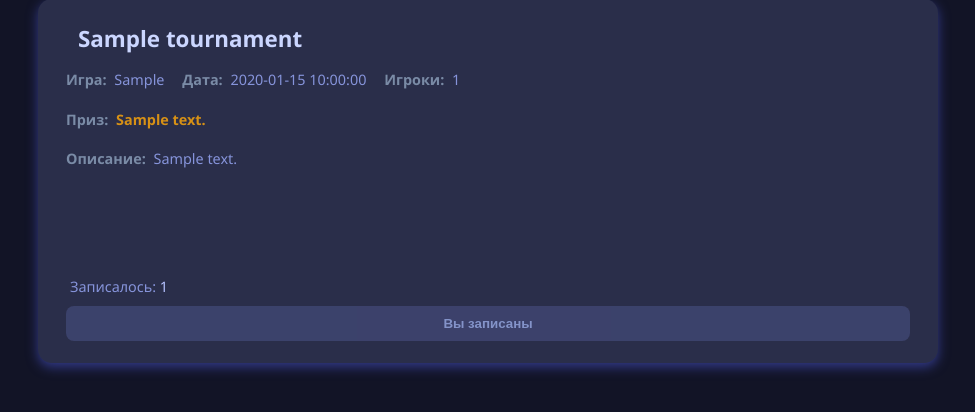
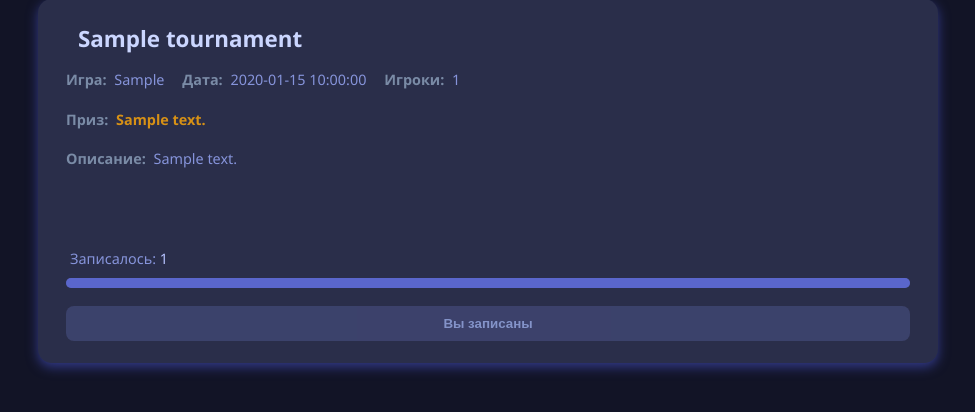
Before and after one commit to Denis24-sdk/blog-platform, a PHP site: page /tournaments.php in a window 1280 px wide. Shown: the part 136-548 px from the top of the page, without its empty margins (152-1127 px from the left). Run offline with PHP 8.4, Linux system fonts and the light colour scheme; the visitor is signed in with stand-in values (Sample User, id 1); tables that the repository leaves empty or names only in its code hold one stand-in row (values such as "Sample post").

Commit message:
Прогресс-бар для турниров

```diff
--- a/public/styles/tournaments.css
+++ b/public/styles/tournaments.css
@@ -172,3 +172,19 @@ h1 {
     }
 
 }
+
+
+.progress-bar {
+    width: 100%;
+    height: 10px; /* Высота прогресс-бара */
+    background-color: #444a7a; /* Цвет фона прогресс-бара */
+    border-radius: 5px; /* Закругление углов */
+    margin-bottom: 10px; /* Отступ снизу */
+}
+
+.progress-fill {
+    height: 100%;
+    background-color: #5a66cc; /* Цвет заполнения прогресс-бара */
+    border-radius: 5px; /* Закругление углов заполнения */
+    transition: width 0.3s ease; /* Плавный переход при изменении ширины */
+}
--- a/public/tournaments.php
+++ b/public/tournaments.php
@@ -54,7 +54,9 @@ try {
                 $isRegistered = in_array($t['id'], $registered);
                 $currentCount = $counts[$t['id']] ?? 0;
                 ?>
-                <article class="tournament-card" tabindex="0" aria-label="Турнир <?= htmlspecialchars($t['title']) ?>">
+
+
+                <article class="tournament-card" data-players-count="<?= (int) $t['players_count'] ?>" tabindex="0" aria-label="Турнир <?= htmlspecialchars($t['title']) ?>">
                     <div class="tournament-header">
                         <div class="tournament-type">
                             <?= htmlspecialchars(mb_convert_case($t['type'], MB_CASE_TITLE, "UTF-8")) ?>
@@ -86,13 +88,18 @@ try {
                             Записалось: <span class="count"><?= $currentCount ?></span>
                         </div>
 
+                        <div class="progress-bar">
+                            <div class="progress-fill" style="width: <?= ($currentCount / ($t['players_count'] ?? 1)) * 100 ?>%;"></div>
+                        </div>
+
                         <button class="btn-register" data-tournament-id="<?= (int) $t['id'] ?>" <?= $isRegistered ? 'disabled' : '' ?>>
                             <?= $isRegistered ? 'Вы записаны' : 'Записаться на турнир' ?>
                         </button>
                     </div>
+                </article>
 
 
-                </article>
+
             <?php endforeach; ?>
         </div>
     <?php endif; ?>
@@ -120,7 +127,6 @@ document.addEventListener('DOMContentLoaded', () => {
                 })
                 .then(response => {
                     if (!response.ok) {
-                    // Если сервер вернул ошибку, пытаемся распарсить сообщение
                         return response.json().then(err => Promise.reject(err));
                     }
                     return response.json();
@@ -129,12 +135,24 @@ document.addEventListener('DOMContentLoaded', () => {
                     if (data.success) {
                         button.textContent = 'Вы записаны';
 
-                    // Ищем элемент с классом .count внутри карточки турнира
                         const container = button.closest('.tournament-card');
                         if (container) {
+                            // Обновляем счётчик
                             const countElem = container.querySelector('.count');
                             if (countElem) {
                                 countElem.textContent = data.count;
+                            }
+
+                            // ОБНОВЛЯЕМ ПРОГРЕСС-БАР
+                            const progressBar = container.querySelector('.progress-fill');
+                            if (progressBar) {
+                                const playersCount = parseInt(container.getAttribute('data-players-count'));
+                                const newCount = parseInt(data.count);
+                                const percentage = playersCount > 0
+                                    ? Math.min(100, (newCount / playersCount) * 100)
+                                    : 0;
+
+                                progressBar.style.width = `${percentage}%`;
                             }
                         }
                     } else {
```
Lines whose indentation alone changed are shown as unchanged.
